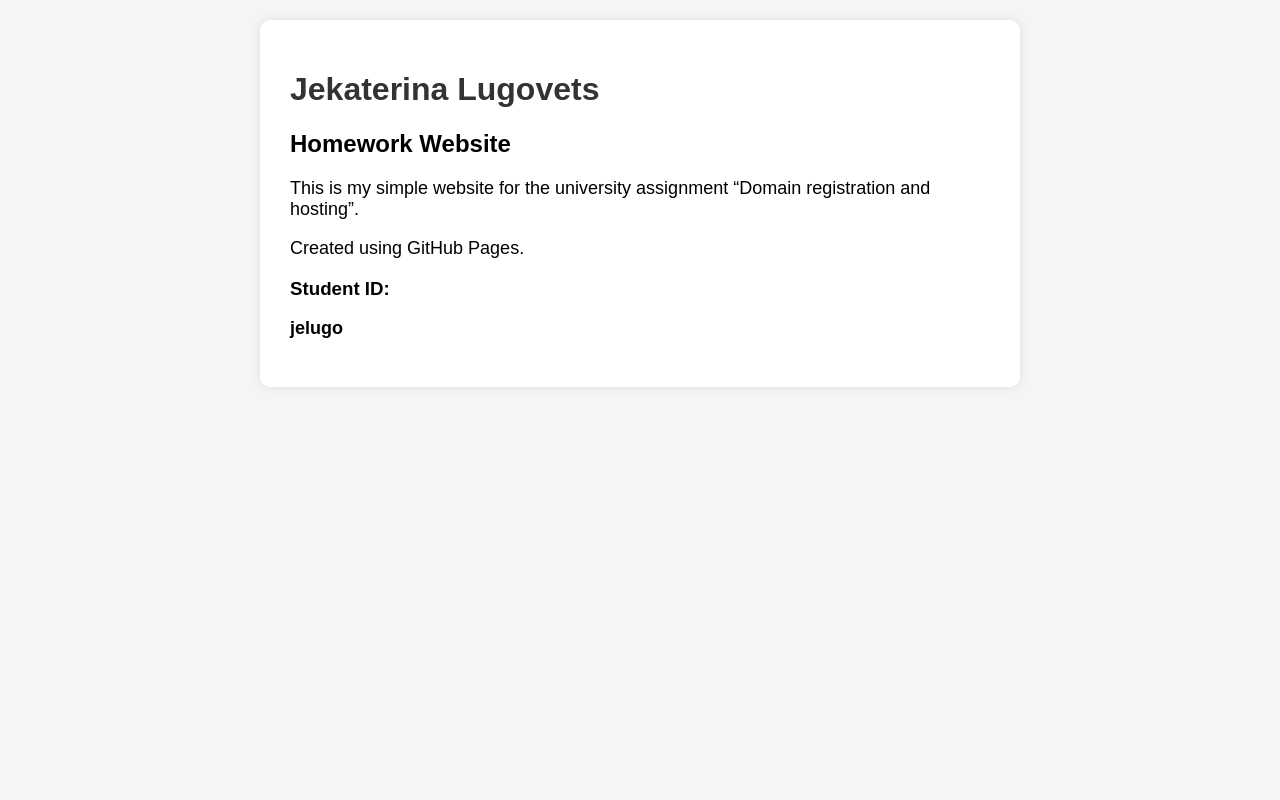
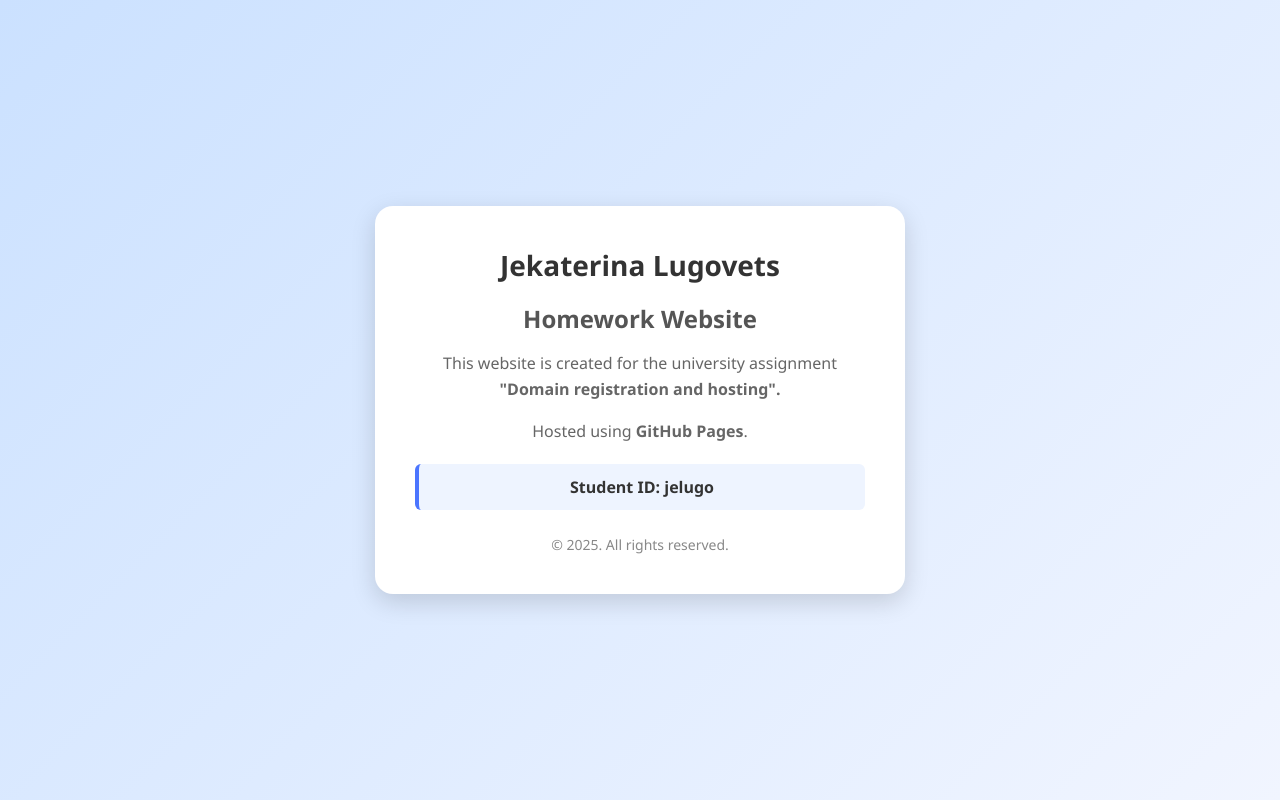
Before and after one commit to Jekaterina20/lugovets-homework, a plain HTML site: page index.html in a window 1280 px wide. Drawn offline with Linux system fonts and the light colour scheme.

Commit message:
Revamp HTML structure and styling for homework page

```diff
--- a/index.html
+++ b/index.html
@@ -2,40 +2,94 @@
 <html lang="en">
 <head>
     <meta charset="UTF-8">
-    <title>Jekaterina Homework</title>
+    <meta name="viewport" content="width=device-width, initial-scale=1.0">
+    <title>Jekaterina Lugovets – Homework</title>
+
     <style>
         body {
-            font-family: Arial, sans-serif;
-            background-color: #f5f5f5;
             margin: 0;
-            padding: 20px;
+            font-family: "Segoe UI", sans-serif;
+            background: linear-gradient(135deg, #cbe1ff, #f1f5ff);
+            display: flex;
+            justify-content: center;
+            align-items: center;
+            height: 100vh;
         }
-        .container {
-            max-width: 700px;
-            margin: auto;
+
+        .card {
             background: white;
-            padding: 30px;
-            border-radius: 10px;
-            box-shadow: 0 0 10px rgba(0,0,0,0.1);
+            padding: 40px;
+            width: 450px;
+            border-radius: 18px;
+            box-shadow: 0 8px 25px rgba(0,0,0,0.15);
+            text-align: center;
+            animation: fadeIn 0.8s ease;
         }
+
+        @keyframes fadeIn {
+            from { opacity: 0; transform: translateY(10px); }
+            to { opacity: 1; transform: translateY(0); }
+        }
+
         h1 {
+            margin-top: 0;
+            font-size: 28px;
             color: #333;
         }
+
+        h2 {
+            margin: 10px 0;
+            color: #555;
+        }
+
         p {
-            font-size: 18px;
+            color: #666;
+            font-size: 16px;
+            line-height: 1.6;
+        }
+
+        .id-box {
+            margin-top: 20px;
+            padding: 12px;
+            background: #eef4ff;
+            border-left: 4px solid #4b75ff;
+            border-radius: 6px;
+            font-size: 16px;
+            font-weight: 600;
+            color: #333;
+        }
+
+        footer {
+            margin-top: 25px;
+            font-size: 14px;
+            color: #888;
         }
     </style>
 </head>
+
 <body>
-    <div class="container">
-        <h1>Jekaterina Lugovets</h1>
-        <h2>Homework Website</h2>
-        <p>This is my simple website for the university assignment “Domain registration and hosting”.</p>
-        <p>Created using GitHub Pages.</p>
 
-        <h3>Student ID:</h3>
-        <p><b>jelugo</b></p>
+<div class="card">
+    <h1>Jekaterina Lugovets</h1>
+    <h2>Homework Website</h2>
 
+    <p>
+        This website is created for the university assignment<br>
+        <strong>"Domain registration and hosting".</strong>
+    </p>
+
+    <p>
+        Hosted using <strong>GitHub Pages</strong>.
+    </p>
+
+    <div class="id-box">
+        Student ID: <strong>jelugo</strong>
     </div>
+
+    <footer>
+        © 2025. All rights reserved.
+    </footer>
+</div>
+
 </body>
 </html>
```
